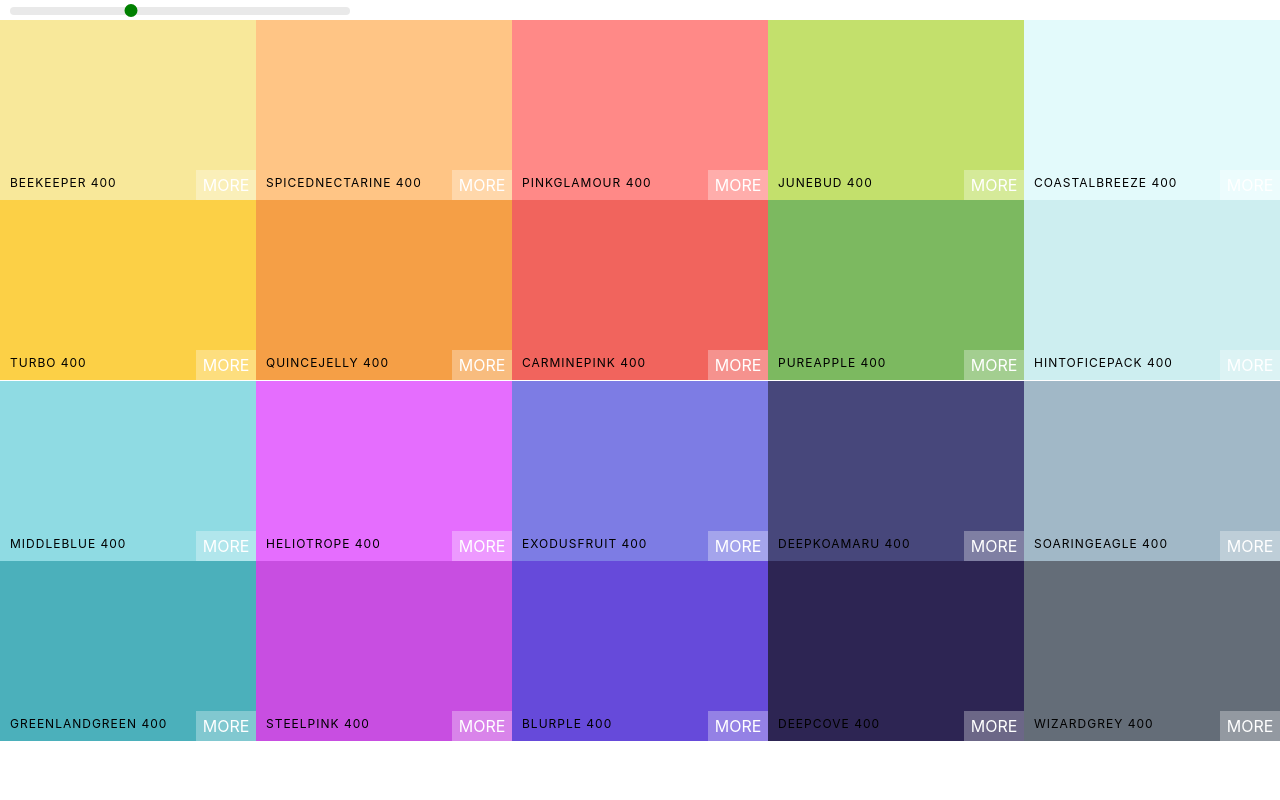
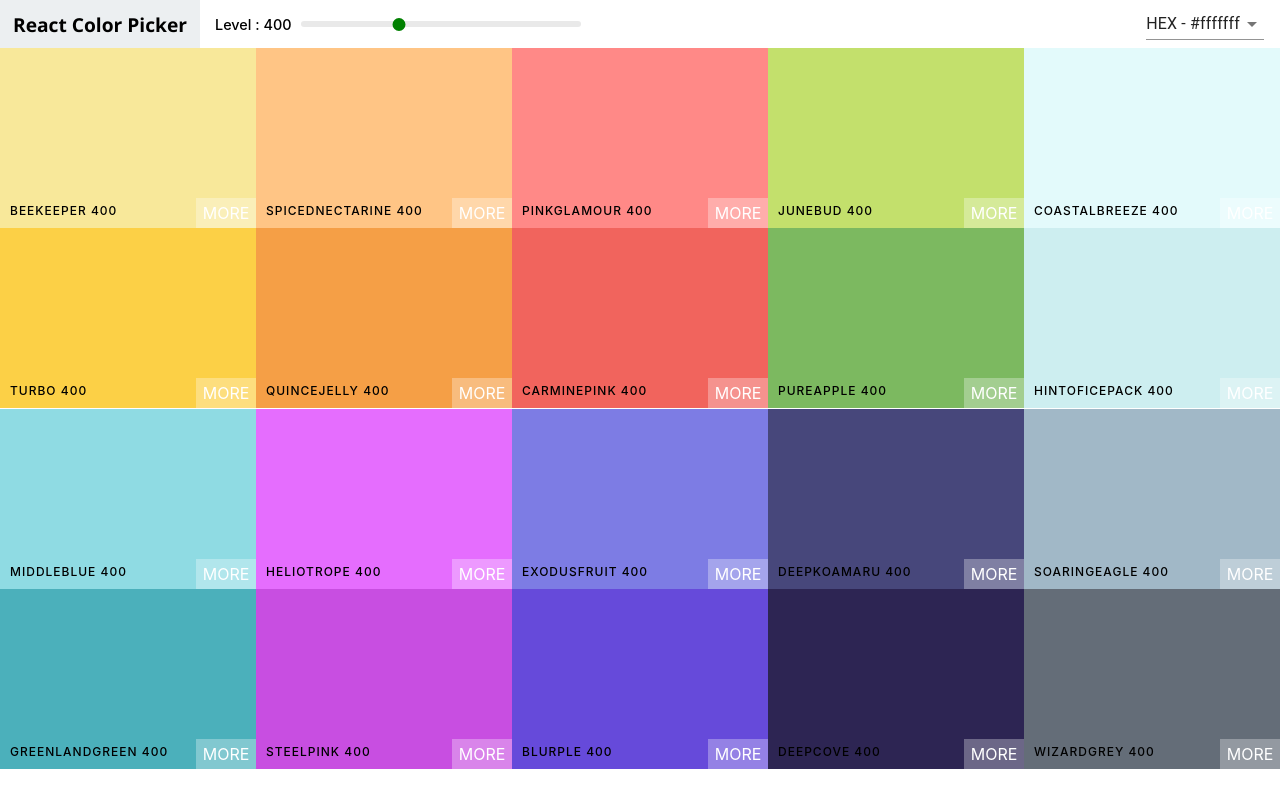
Before and after one commit to ZEESHAN2515-16/React-JS, a React (Create React App) app: page / in a window 1280 px wide. Built offline with nearby package versions, Linux system fonts and the light colour scheme.

Commit message:
Feature: NavBar, SnackBar, added alongwith slider for color Shades

```diff
--- a/package.json
+++ b/package.json
@@ -3,6 +3,8 @@
   "version": "0.1.0",
   "private": true,
   "dependencies": {
+    "@material-ui/core": "^4.11.4",
+    "@material-ui/icons": "^4.11.2",
     "@testing-library/jest-dom": "^5.12.0",
     "@testing-library/react": "^11.2.7",
     "@testing-library/user-event": "^12.8.3",
@@ -12,6 +14,7 @@
     "react-copy-to-clipboard": "^5.0.3",
     "react-dom": "^17.0.2",
     "react-scripts": "4.0.3",
+    "save": "^2.4.0",
     "web-vitals": "^1.1.2"
   },
   "scripts": {
--- a/src/ColorBox.css
+++ b/src/ColorBox.css
@@ -44,6 +44,7 @@
    text-transform: uppercase;
    letter-spacing: 1px;
    color: black;
+   font-weight: 500;
 }
 .see-more {
    background: rgba(255, 255, 255, 0.3);
@@ -115,5 +116,4 @@
    margin-top: 0;
    font-weight: 100;
    font-size: 1.5rem;
-   text-transform: uppercase;
 }
--- /dev/null
+++ b/src/NavBar.css
@@ -0,0 +1,57 @@
+.NavBar {
+   display: flex;
+   align-items: center;
+   justify-content: flex-start;
+   height: 6vh;
+   flex-direction: row;
+}
+.logo {
+   margin-right: 15px;
+   padding: 0 13px;
+   font-weight: 600;
+   font-size: 1.2rem;
+   height: 100%;
+   background-color: #eceff1;
+   display: flex;
+   align-items: center;
+}
+.logo a {
+   text-decoration: none;
+   color: black;
+   font-family: 'Segoe UI', Tahoma, Geneva, Verdana, sans-serif;
+}
+.slider-container span {
+   font-size: 0.9rem;
+   font-weight: 500;
+}
+.slider {
+   width: 280px;
+   display: inline-block;
+   margin: 0 10px;
+}
+.rc-slider-track {
+   background-color: transparent;
+}
+.rc-slider-rail {
+   height: 6px;
+}
+.rc-slider-handle,
+.rc-slider-handle:focus,
+.rc-slider-handle:active,
+.rc-slider-handle:hover {
+   background-color: green;
+   outline: none;
+   border: 2px solid green;
+   box-shadow: none;
+   width: 13px;
+   height: 13px;
+   margin-left: -7px;
+   margin-top: -3px;
+}
+.select-container {
+   margin-left: auto;
+   margin-right: 1rem;
+}
+.select-container Select {
+   font-size: 0.7rem;
+}
--- /dev/null
+++ b/src/Navbar.js
@@ -0,0 +1,67 @@
+import React, { Component } from 'react';
+import Select from '@material-ui/core/Select';
+import MenuItem from '@material-ui/core/MenuItem';
+import Snackbar from '@material-ui/core/Snackbar';
+import CloseIcon from '@material-ui/icons/Close';
+import IconButton from '@material-ui/core/IconButton';
+import Slider from 'rc-slider';
+import 'rc-slider/assets/index.css';
+import './NavBar.css';
+
+class Navbar extends Component {
+   constructor(props) {
+      super(props);
+
+      this.state = {
+         format: 'hex',
+         open: false,
+      };
+   }
+   handleFormatChange = (e) => {
+      this.setState({ format: e.target.value, open: true });
+      this.props.handleChange(e.target.value);
+   };
+   closeSnackBar = () => {
+      this.setState({ open: false });
+   };
+
+   render() {
+      const { level, changeLevel } = this.props;
+      console.log(this.state.open);
+      return (
+         <header className='NavBar'>
+            <div className='logo'>
+               <a href='#/'>React Color Picker</a>
+            </div>
+            <div className='slider-container'>
+               <span>Level : {level}</span>
+               <div className='slider'>
+                  <Slider defaultValue={level} min={100} max={900} step={100} onAfterChange={changeLevel} />
+               </div>
+            </div>
+            <div className='select-container'>
+               <Select value={this.state.format} onChange={this.handleFormatChange}>
+                  <MenuItem value='hex'>HEX - #fffffff</MenuItem>
+                  <MenuItem value='rgb'>RGB - rgb(255,255,255)</MenuItem>
+                  <MenuItem value='rgba'>RGBA - rgb(255,255,255,0.1)</MenuItem>
+               </Select>
+            </div>
+            <Snackbar
+               anchorOrigin={{ vertical: 'bottom', horizontal: 'left' }}
+               open={this.state.open}
+               autoHideDuration={2000}
+               message={<span id='message-id'>Format Changed To {this.state.format.toUpperCase()}</span>}
+               ContentProps={{ 'aria-describedby': 'message-id' }}
+               onClose={this.closeSnackBar}
+               action={[
+                  <IconButton onClick={this.closeSnackBar} color='inherit' key='close' aria-label='close'>
+                     <CloseIcon />
+                  </IconButton>,
+               ]}
+            />
+         </header>
+      );
+   }
+}
+
+export default Navbar;
--- a/src/Palette.css
+++ b/src/Palette.css
@@ -4,27 +4,3 @@
 .Palette-colors {
    height: 90%;
 }
-.slider {
-   width: 340px;
-   display: inline-block;
-   margin: 0 10px;
-}
-.rc-slider-track {
-   background-color: transparent;
-}
-.rc-slider-rail {
-   height: 8px;
-}
-.rc-slider-handle,
-.rc-slider-handle:focus,
-.rc-slider-handle:active,
-.rc-slider-handle:hover {
-   background-color: green;
-   outline: none;
-   border: 2px solid green;
-   box-shadow: none;
-   width: 13px;
-   height: 13px;
-   margin-left: -7px;
-   margin-top: -3px;
-}
--- a/src/Palette.js
+++ b/src/Palette.js
@@ -1,7 +1,6 @@
 import React, { Component } from 'react';
 import ColorBox from './ColorBox';
-import Slider from 'rc-slider';
-import 'rc-slider/assets/index.css';
+import NavBar from './Navbar';
 import './Palette.css';
 class Palette extends Component {
    constructor(props) {
@@ -9,22 +8,24 @@ class Palette extends Component {
 
       this.state = {
          level: 400,
+         format: 'hex',
       };
    }
-   handleSlider = (level) => {
+   changeLevel = (level) => {
       this.setState({ level });
+   };
+   changeFormat = (val) => {
+      this.setState({ format: val });
    };
 
    render() {
       const { colors } = this.props.palette;
-      const { level } = this.state;
-      const colorBoxes = colors[level].map((color) => <ColorBox background={color.hex} name={color.name} />);
+      const { level, format } = this.state;
+      const colorBoxes = colors[level].map((color) => <ColorBox background={color[format]} name={color.name} />);
       return (
          <div className='Palette'>
-            <div className='slider'>
-               <Slider defaultValue={level} min={100} max={900} step={100} onAfterChange={this.handleSlider} />
-            </div>
             {/* navber goes here */}
+            <NavBar level={level} changeLevel={this.changeLevel} handleChange={this.changeFormat} />
             <div className='Palette-colors'>{colorBoxes}</div>
             {/* footer goes here */}
             {/* Something also goes here */}
```
Also changed, not shown: 1 other file (tests, documents, lock files or other folders).
